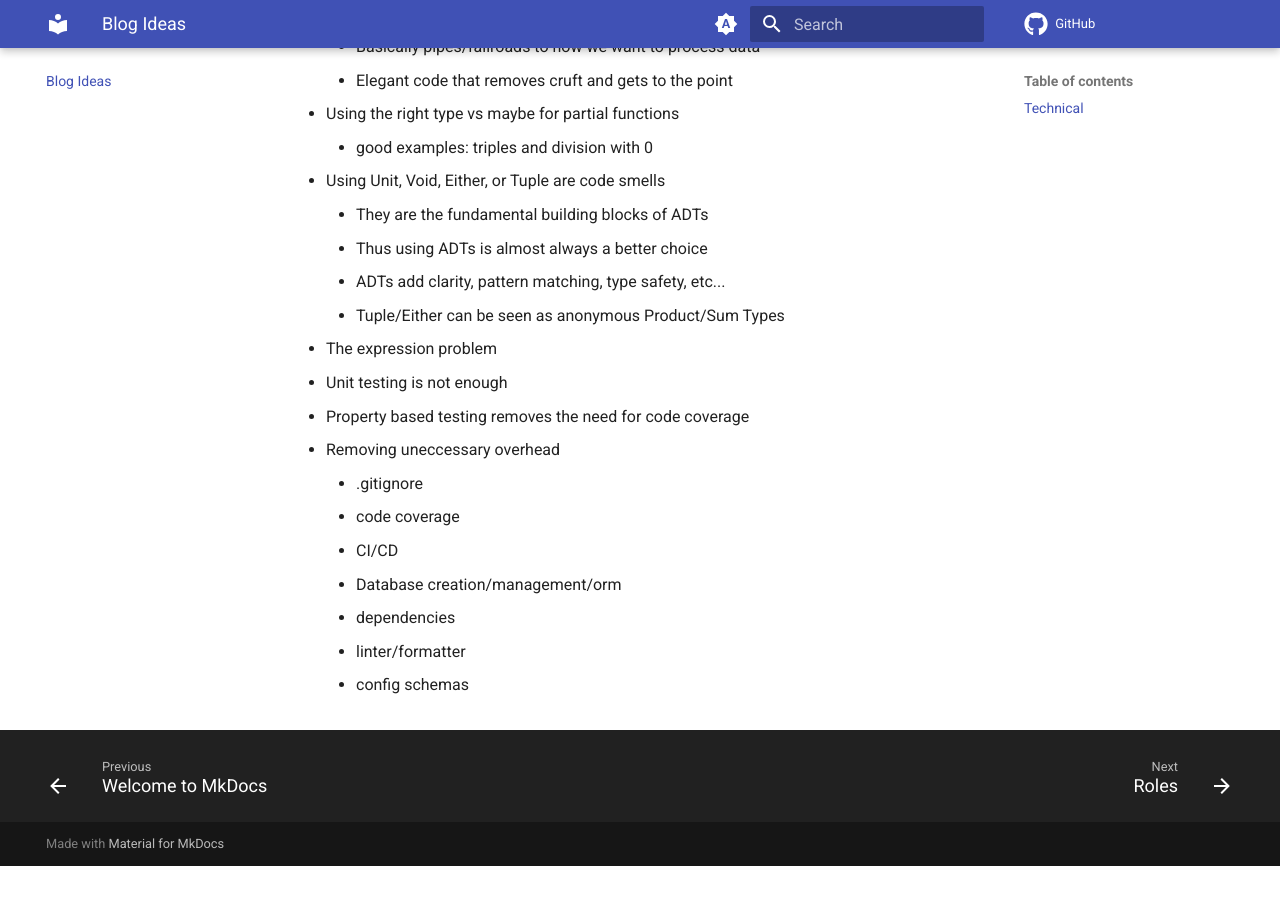
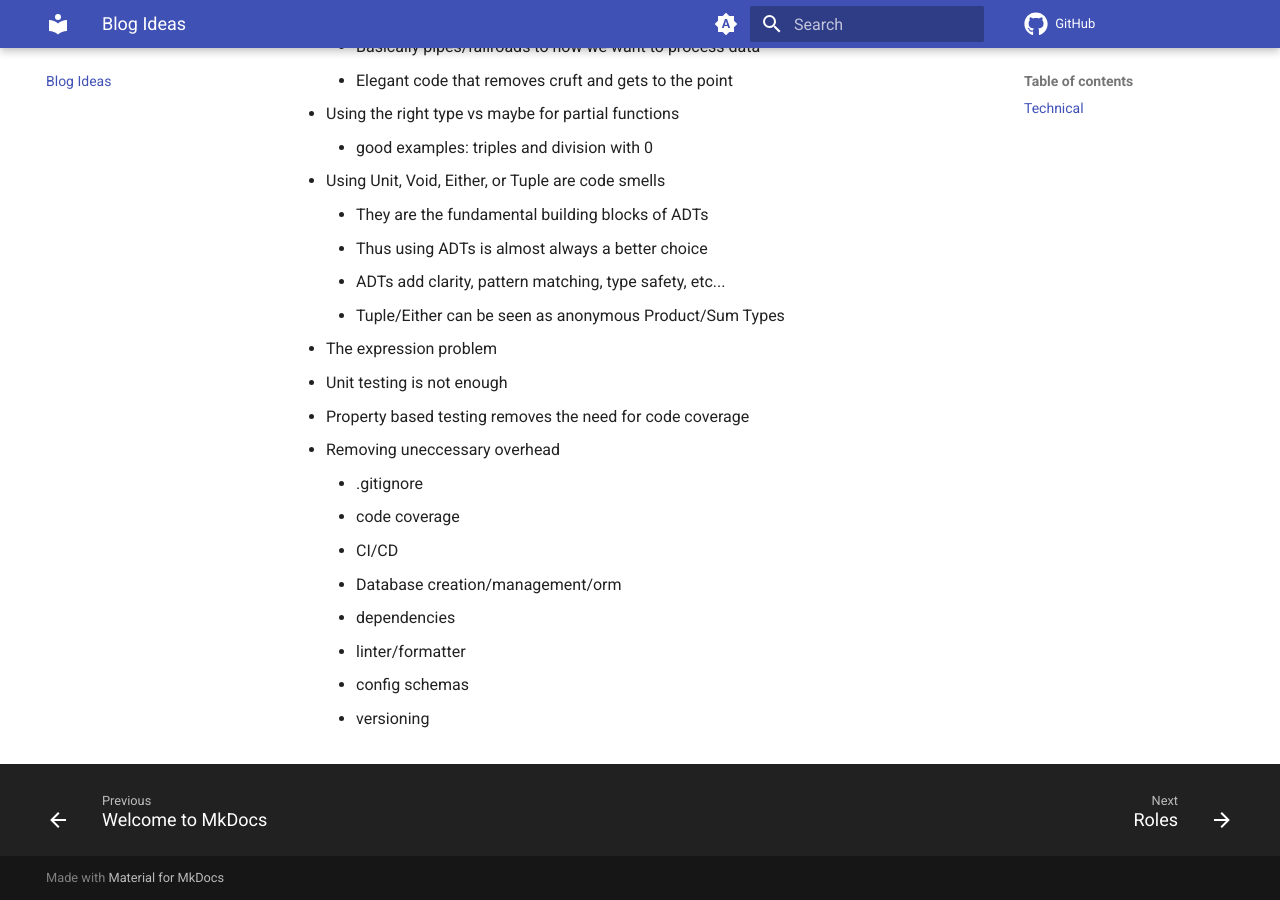
Before and after one commit to solvex-software/solvex-internal-documentation, an MkDocs documentation site: the page built from docs/blog-ideas.md, in a window 1280 px wide and 900 px high, scrolled down 782 px. Built offline with MkDocs 1.6.1 and Material for MkDocs 9.7.7, drawn with Linux system fonts in a browser that asks for light colours; comment, search, counter and statistics services are not loaded; before the commit the page ends 1648 px from its top, so only the background shows below that.

Commit message:
Update blog-ideas.md

```diff
--- a/docs/blog-ideas.md
+++ b/docs/blog-ideas.md
@@ -37,3 +37,4 @@
     - dependencies
     - linter/formatter
     - config schemas
+    - versioning
```
